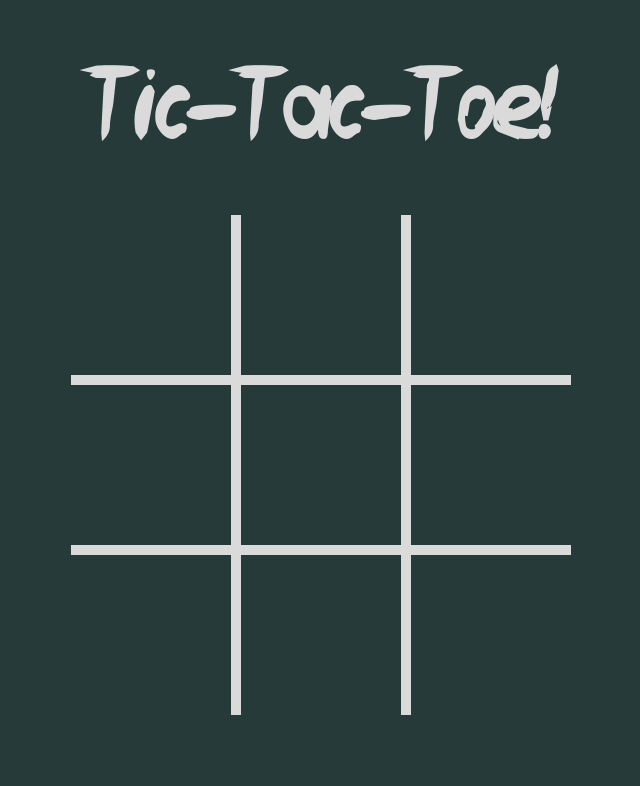
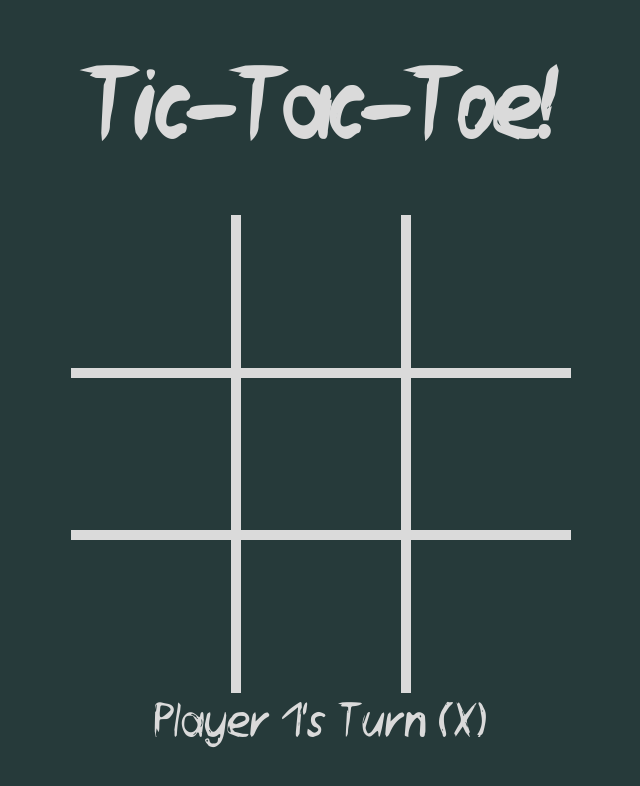
Before and after one commit to RSKonkle/odin-tictactoe, a plain HTML site: page index.html in a window 1280 px wide. Shown: the whole page, without its empty margins (319-959 px from the left). Drawn offline with Linux system fonts and the light colour scheme.

Commit message:
Add player turn display text

```diff
--- a/index.html
+++ b/index.html
@@ -10,8 +10,8 @@
 <body>
     <div class="page-wrap">
         <h1>Tic-Tac-Toe!</h1>
-        <div class="gameboard">
-        </div>
+        <div class="gameboard"></div>
+        <p id="turnDisplay">Player 1's Turn (X)</p>
     </div>
     <div id="resultsModal" class="modal">
         <div class="modal-content">
--- a/script.js
+++ b/script.js
@@ -1,13 +1,8 @@
 // TIC-TAC-TOE SCRIPT //
 
-// gameObject
-// playerObject
-// gameboardObject
-
-// [][][]
-// [][][]
-// [][][]
-
+/////////////////////////////
+// GAMEBOARD - GAME LOGIC //
+///////////////////////////
 function Gameboard() {
     // Initializing empty board array and row/column values
     let rows = 3;
@@ -29,10 +24,15 @@ function Gameboard() {
     player2 = {name: "Player 2", marker: "O"};
     let currentPlayer = player1;
 
+    function getCurrentPlayer() {
+        return currentPlayer;
+    }
+
     function switchTurns(){
         currentPlayer === player1 ?
         currentPlayer = player2 :
         currentPlayer = player1;
+        displayController.updateTurnDisplay();
     }
 
     // Checks for empty cell, then places marker in chosen cell
@@ -101,11 +101,16 @@ function Gameboard() {
     function restartGame() {
         game = Gameboard(); // Reset game
         displayController.renderBoard(game.board); // Refresh UI
+        document.getElementById("resultsModal").style.display = "none";
+        updateTurnDisplay();
     }
 
-    return {board, placeMarker, switchTurns, checkWin, restartGame};
+    return {board, placeMarker, switchTurns, checkWin, restartGame, getCurrentPlayer};
 }
 
+///////////////////////////////////
+// DISPLAYCONTROLLER - UI LOGIC //
+/////////////////////////////////
 const displayController = (function() {
     function renderBoard(board) {
         let gameboard = document.querySelector(".gameboard");
@@ -136,16 +141,21 @@ const displayController = (function() {
         if (tile) tile.textContent = marker; // Update the tile with "X" or "O"
     }
 
-    return { renderBoard, updateTile };
+    function updateTurnDisplay() {
+        document.getElementById("turnDisplay").textContent =
+            `${game.getCurrentPlayer().name}'s Turn (${game.getCurrentPlayer().marker})`;
+    }
+
+    return { renderBoard, updateTile, updateTurnDisplay };
 })();
 
 let game = Gameboard();
 
 document.addEventListener("DOMContentLoaded", () => {
     displayController.renderBoard(game.board);
+    displayController.updateTurnDisplay();
 
     document.getElementById("restartBtn").addEventListener("click", () => {
         game.restartGame();
-        document.getElementById("resultsModal").style.display = "none";
     });
 })
```
